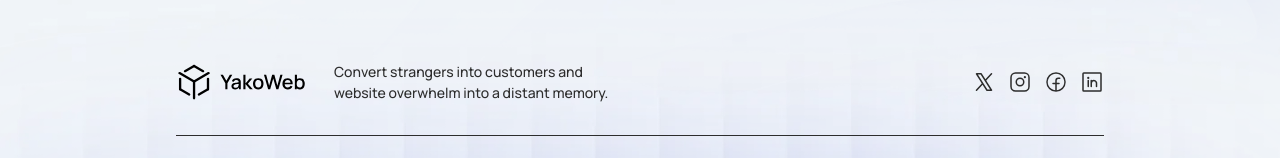
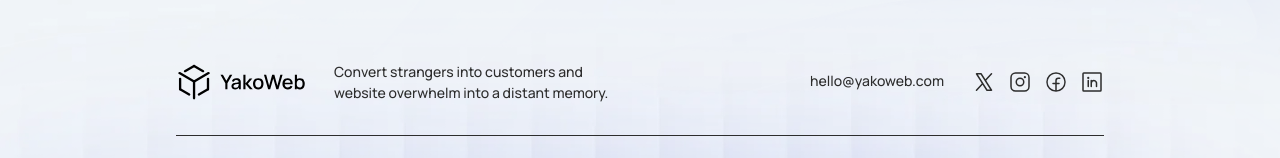
Before and after one commit to nazaruys/yakoweb, a Next.js app: page / in a window 1280 px wide. Shown: the part 1443-1601 px from the top of the page. Built offline with nearby package versions, Linux system fonts and the light colour scheme.

Commit message:
Added email

```diff
--- a/app/page.js
+++ b/app/page.js
@@ -501,9 +501,9 @@ const updatesCol2 = [
               <span className="max-w-[300px]">Convert strangers into customers and website overwhelm into a distant memory.</span>
             </div>
             <div className="flex flex-col sm:flex-row gap-4 sm:gap-7">
-              {/* <a href="mailto:hello@yakoweb.com" className="max-w-[300px] hover:text-black transition-all duration-200 break-words">hello@yakoweb.com</a> */}
+              <a href="mailto:hello@yakoweb.com" className="max-w-[300px] hover:text-black transition-all duration-200 break-words">hello@yakoweb.com</a>
               <div className="flex flex-row gap-3">
-                <a href="#" className="group">
+                <a target="_blank" href="https://x.com/nazar_yakov" className="group">
                   <XLogoIcon size={24} className="text-[#2D2D2D] group-hover:text-black transition-colors duration-200" />
                 </a>
                 <a href="#" className="group">
```
